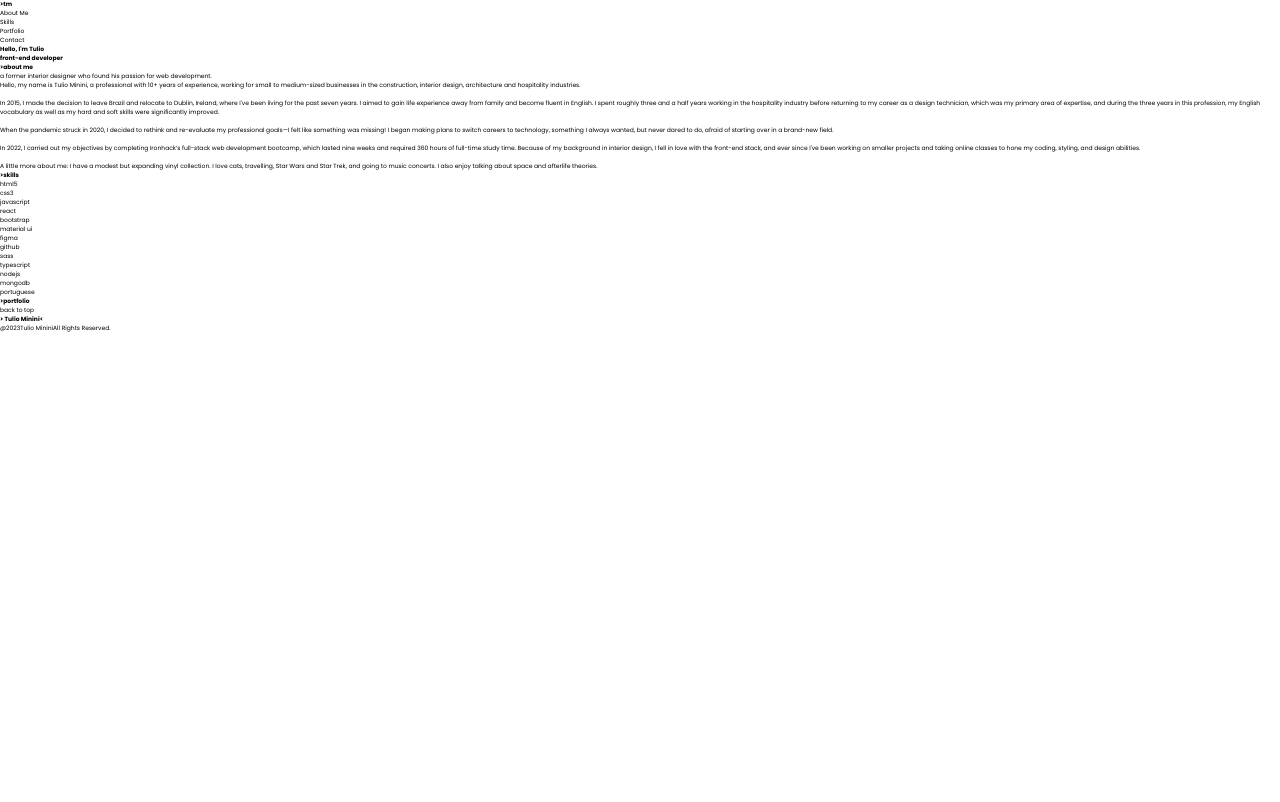
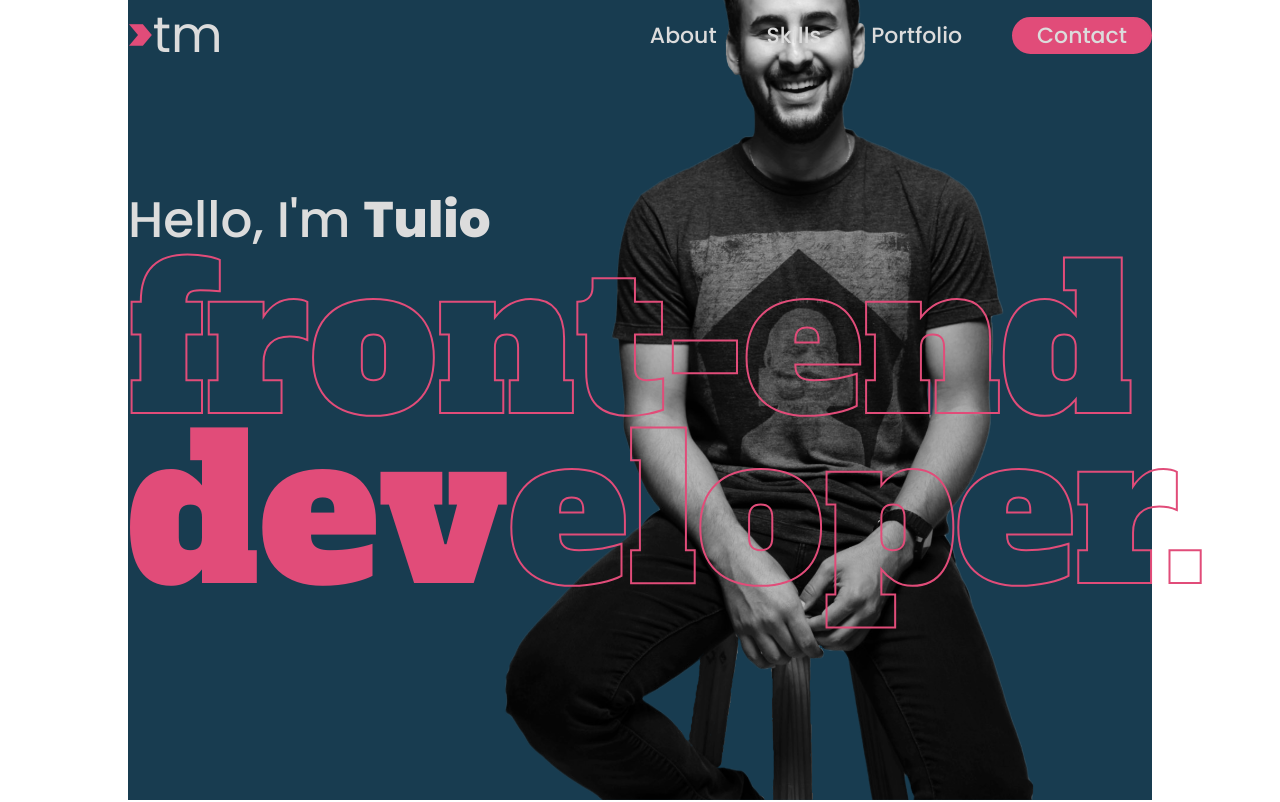
Before and after one commit to t-minini/my-website-v2, a React (Create React App) app: page / in a window 1280 px wide. Shown: the top 802 px of the page. Built offline with nearby package versions, Linux system fonts and the light colour scheme.

Commit message:
:lipstick: NAVBAR, HELLO and ABOUT components finished

```diff
--- a/src/app.module.css
+++ b/src/app.module.css
@@ -7,11 +7,19 @@
     --color6-grey-medium: #808080;
     --color7-grey-dark: #3a3a3a;
 
+    --font-weight-light: 300;
+    --font-weight-regular: 400;
+    --font-weight-medium: 500;
+    --font-weight-semi-bold: 600;
+    --font-weight-bold: 700;
+    --font-weight-extra-bold: 800;
+    --font-weight-black: 900;
 
   }
 
   html {
     min-height: 100%;
+    /* background-color: var(--color2-blue); */
   }
 
   *,
--- a/src/components/about/About.jsx
+++ b/src/components/about/About.jsx
@@ -3,46 +3,51 @@ import style from "./about.module.css";
 export function About() {
   return (
     <article className={style.about_container}>
+      <div className={style.about__title}>
         <h2>
-        <span>&#62;</span>about me
+          <span>&#62;</span>about <br/> me
         </h2>
+      </div>
+      <div className={style.about__text}>
         <p>
           a former interior designer who found his passion for web development.
         </p>
         <p>
           Hello, my name is Tulio Minini, a professional with 10+ years of
           experience, working for small to medium-sized businesses in the
-        construction, interior design, architecture and hospitality industries.{" "}
-        <br />
+          construction, interior design, architecture and hospitality
+          industries. <br />
           <br />
           In 2015, I made the decision to leave Brazil and relocate to Dublin,
           Ireland, where I've been living for the past seven years. I aimed to
           gain life experience away from family and become fluent in English. I
-        spent roughly three and a half years working in the hospitality industry
-        before returning to my career as a design technician, which was my
-        primary area of expertise, and during the three years in this
+          spent roughly three and a half years working in the hospitality
+          industry before returning to my career as a design technician, which
+          was my primary area of expertise, and during the three years in this
           profession, my English vocabulary as well as my hard and soft skills
           were significantly improved.
           <br />
           <br />
           When the pandemic struck in 2020, I decided to rethink and re-evaluate
-        my professional goals—I felt like something was missing! I began making
-        plans to switch careers to technology, something I always wanted, but
-        never dared to do, afraid of starting over in a brand-new field.
+          my professional goals—I felt like something was missing! I began
+          making plans to switch careers to technology, something I always
+          wanted, but never dared to do, afraid of starting over in a brand-new
+          field.
           <br />
           <br />
-        In 2022, I carried out my objectives by completing Ironhack’s full-stack
-        web development bootcamp, which lasted nine weeks and required 360 hours
-        of full-time study time. Because of my background in interior design, I
-        fell in love with the front-end stack, and ever since I've been working
-        on smaller projects and taking online classes to hone my coding,
-        styling, and design abilities.
+          In 2022, I carried out my objectives by completing Ironhack’s
+          full-stack web development bootcamp, which lasted nine weeks and
+          required 360 hours of full-time study time. Because of my background
+          in interior design, I fell in love with the front-end stack, and ever
+          since I've been working on smaller projects and taking online classes
+          to hone my coding, styling, and design abilities.
           <br />
           <br />A little more about me: I have a modest but expanding vinyl
-        collection. I love cats, travelling, Star Wars and Star Trek, and going
-        to music concerts. I also enjoy talking about space and afterlife
-        theories.
+          collection. I love cats, travelling, Star Wars and Star Trek, and
+          going to music concerts. I also enjoy talking about space and
+          afterlife theories.
         </p>
+      </div>
     </article>
   );
 }
--- a/src/components/about/about.module.css
+++ b/src/components/about/about.module.css
@@ -0,0 +1,39 @@
+.about_container {
+  background: var(--color3-white);
+  height: fit-content;
+  width: 80%;
+  margin: auto;
+  display: grid;
+  grid-template-columns: 0.5fr 1fr;
+  padding: 8rem;
+  border-radius: 6rem;
+}
+
+.about__title h2 {
+  color: var(--color7-grey-dark);
+  font-weight: var(--font-weight-bold);
+  font-size: 8rem;
+  line-height: 6rem;
+  text-align: right;
+  margin-top: 30%;
+  margin-right: 30%;
+}
+
+.about__title span {
+  color: var(--color1-pink);
+  font-size: 8rem;
+}
+
+.about__text p:nth-of-type(1) {
+  color: var(--color7-grey-dark);
+  font-weight: var(--font-weight-semi-bold);
+  font-size: 3.2rem;
+  width: 90%;
+}
+
+.about__text p:nth-of-type(2) {
+  color: var(--color6-grey-medium);
+  font-weight: var(--font-weight-light);
+  font-size: 2.2rem;
+  margin-top: 7rem;
+}
--- a/src/components/hello/Hello.jsx
+++ b/src/components/hello/Hello.jsx
@@ -1,12 +1,27 @@
 import style from "./hello.module.css";
+
+import photo from "./../../assets/images/my-photo.png";
+// import background from "./../../assets/images/photo-background.svg";
 
 export function Hello() {
   return (
     <header className={style.hello_container}>
-      <h1>Hello, I'm Tulio</h1>
-      <h1>
-        front-end <span>dev</span>eloper
-      </h1>
+      <div className={style.hello__phrase}>
+        <h2>
+          Hello, I'm <span>Tulio</span>
+        </h2>
+        <h1>front-end</h1>
+        <h1>
+          <span>dev</span>eloper.
+        </h1>
+      </div>
+      <div className={style.hello__photo}>
+        <img
+          src={photo}
+          alt="a black and white photograph of me siting on a bench, smiling, wearing a grey shirt, black trousers and a watch"
+        />
+        {/* <img src={background} alt="" /> */}
+      </div>
     </header>
   );
 }
--- a/src/components/hello/hello.module.css
+++ b/src/components/hello/hello.module.css
@@ -0,0 +1,70 @@
+.hello_container {
+  background: var(--color2-blue);
+  height: 100vh;
+  width: 80%;
+  margin: auto;
+  padding-top: 7rem;
+}
+
+.hello__phrase {
+  position: relative;
+  z-index: 2;
+}
+
+/* hello, I'm Tulio  */
+
+.hello__phrase h2 {
+  color: var(--color4-grey-light);
+  font-size: 5rem;
+  font-weight: var(--font-weight-medium);
+  margin-top: 11%;
+}
+
+.hello__phrase h2 span {
+  color: var(--color4-grey-light);
+  font-size: 5rem;
+  font-weight: var(--font-weight-extra-bold);
+}
+
+/* front-end and developer  */
+.hello__phrase h1:nth-of-type(1),
+h1:nth-of-type(2) {
+  color: var(--color4-grey-light);
+  font-size: 20rem;
+  font-weight: var(--font-weight-medium);
+  font-family: "Alfa Slab One", cursive;
+  line-height: 17rem;
+  -webkit-text-fill-color: transparent;
+  -webkit-text-stroke: 0.2rem var(--color1-pink);
+}
+
+/* developer */
+.hello__phrase h1:nth-of-type(2) {
+  text-align: right;
+}
+
+.hello__phrase h1:nth-of-type(2) span {
+  font-family: "Alfa Slab One", cursive;
+  font-size: 20rem;
+  -webkit-text-fill-color: var(--color1-pink);
+  -webkit-text-stroke: 0;
+}
+
+.hello__photo img:nth-of-type(1) {
+  max-height: 90rem;
+  position: absolute;
+  bottom: 0;
+  right: 20rem;
+  z-index: 1;
+}
+
+img:nth-of-type(2) {
+  width: 800px;
+  max-height: 150rem;
+  /* width: 100px; */
+  /* object-fit: cover; */
+  /* object-position: -260px 160px; */
+  position: absolute;
+  top: -30rem;
+  left: 92.8rem;
+}
--- a/src/components/navbar/Navbar.jsx
+++ b/src/components/navbar/Navbar.jsx
@@ -4,9 +4,6 @@ import style from "./navbar.module.css";
 export function Navbar() {
   return (
     <nav className={style.navbar_container}>
-      {/* <div className={style.navbar__img}>
-        <img src={logo} alt="" />
-      </div> */}
       <div className={style.navbar__logo}>
         <h2>
           <span>&#62;</span>tm
@@ -14,7 +11,7 @@ export function Navbar() {
       </div>
       <div className={style.navbar__ul}>
         <ul>
-          <li>About Me</li>
+          <li>About</li>
           <li>Skills</li>
           <li>Portfolio</li>
           <li>Contact</li>
--- a/src/components/navbar/navbar.module.css
+++ b/src/components/navbar/navbar.module.css
@@ -0,0 +1,78 @@
+.navbar_container {
+  /* background: transparent; */
+  /* background-color: var(--color2-blue); */
+  color: var(--color4-grey-light);
+  height: 7rem;
+  display: flex;
+  justify-content: space-between;
+  align-items: center;
+  min-width: 80%;
+  position: fixed;
+  top: 0;
+  z-index: 3;
+  margin: 0 10%;
+}
+
+.navbar__logo h2 {
+  font-size: 5rem;
+  font-weight: var(--font-weight-regular);
+  cursor: pointer;
+}
+
+.navbar__logo span {
+  font-size: 5rem;
+  color: var(--color1-pink);
+  font-weight: var(--font-weight-black);
+  animation: blinkArrow 1.5s infinite;
+}
+@keyframes blinkArrow {
+  0% {
+    color: var(--color1-pink);
+  }
+  25% {
+    -webkit-text-fill-color: transparent;
+    -webkit-text-stroke: 0.2rem var(--color1-pink);
+  }
+  50% {
+    color: var(--color1-pink);
+  }
+  75% {
+    -webkit-text-fill-color: transparent;
+    -webkit-text-stroke: 0.2rem var(--color1-pink);
+  }
+  100% {
+    color: var(--color1-pink);
+  }
+}
+
+.navbar__ul ul {
+  display: flex;
+  justify-content: space-between;
+  align-items: center;
+  gap: 5rem;
+}
+
+.navbar__ul li {
+  list-style: none;
+  font-size: 2.2rem;
+  font-weight: var(--font-weight-medium);
+}
+
+.navbar__ul li:hover {
+  cursor: pointer;
+  color: var(--color1-pink);
+  transition: 0.5s;
+}
+
+.navbar__ul li:nth-of-type(4) {
+  background-color: var(--color1-pink);
+  border: 0.2rem solid var(--color1-pink);
+  width: 14rem;
+  text-align: center;
+  border-radius: 2rem;
+}
+
+.navbar__ul li:nth-of-type(4):hover {
+  background-color: transparent;
+  color: var(--color4-grey-light);
+}
```
Also changed, not shown: 1 other file (tests, documents, lock files or other folders). Lines whose indentation alone changed are shown as unchanged.
